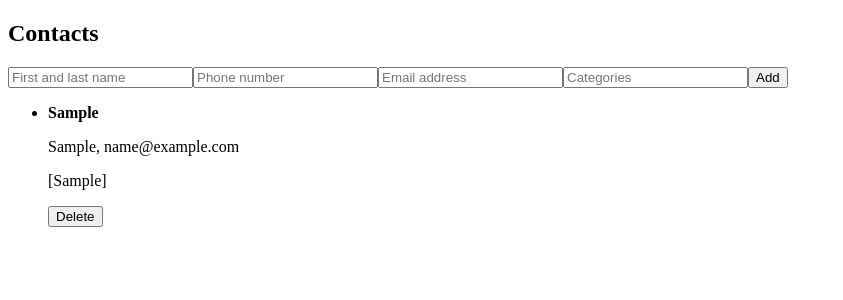
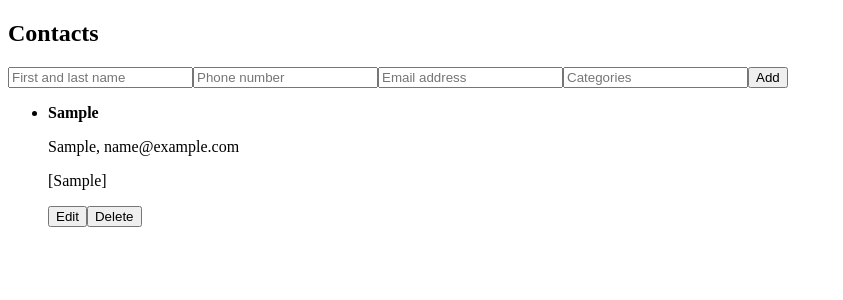
Before and after one commit to rob-now/contacts-list, a React (Create React App) app: page / in a window 1280 px wide. Both pictures are taken after typing "Sample", "Sample", "name@example.com", "Sample" into the empty fields and a click on the button "Add". Shown: the top 300 px of the page, without its empty margins (0-843 px from the left). Built offline with nearby package versions, Linux system fonts and the light colour scheme.

Commit message:
WIP: edit contact

```diff
--- a/src/ContactList.js
+++ b/src/ContactList.js
@@ -1,13 +1,28 @@
-import React, {Component} from 'react'
+import React, {Component, Fragment} from 'react'
 
 class ContactList extends Component {
+
+  state = {
+    editContactId: null
+  };
+
+  enterEditMode = contactId =>
+    this.setState({
+      editContactId: contactId
+    });
+
   render() {
-    return(
+    console.log(this.state.editContactId);
+    return (
       <ul>
         {
           this.props.contacts.map(
             contact =>
               <li key={contact.id}>
+                {
+                  this.state.editContactId === contact.id
+                    ? <p>in edit</p>
+                    : <Fragment>
                       <p><strong>{contact.contactName}</strong></p>
                       <p>{contact.contactPhone}, {contact.contactEmail}</p>
                       <p>{contact.contactCategories.split(',').map(
@@ -17,9 +32,14 @@ class ContactList extends Component {
                           return index === categoriesLastIndex ? categoryDisplay : categoryDisplay + `, `;
                         }
                       )}</p>
+                      <button onClick={() => this.enterEditMode(contact.id)}>
+                        Edit
+                      </button>
                       <button onClick={() => this.props.removeContact(contact.id)}>
                         Delete
                       </button>
+                    </Fragment>
+                }
               </li>
           )
         }
```
Lines whose indentation alone changed are shown as unchanged.
